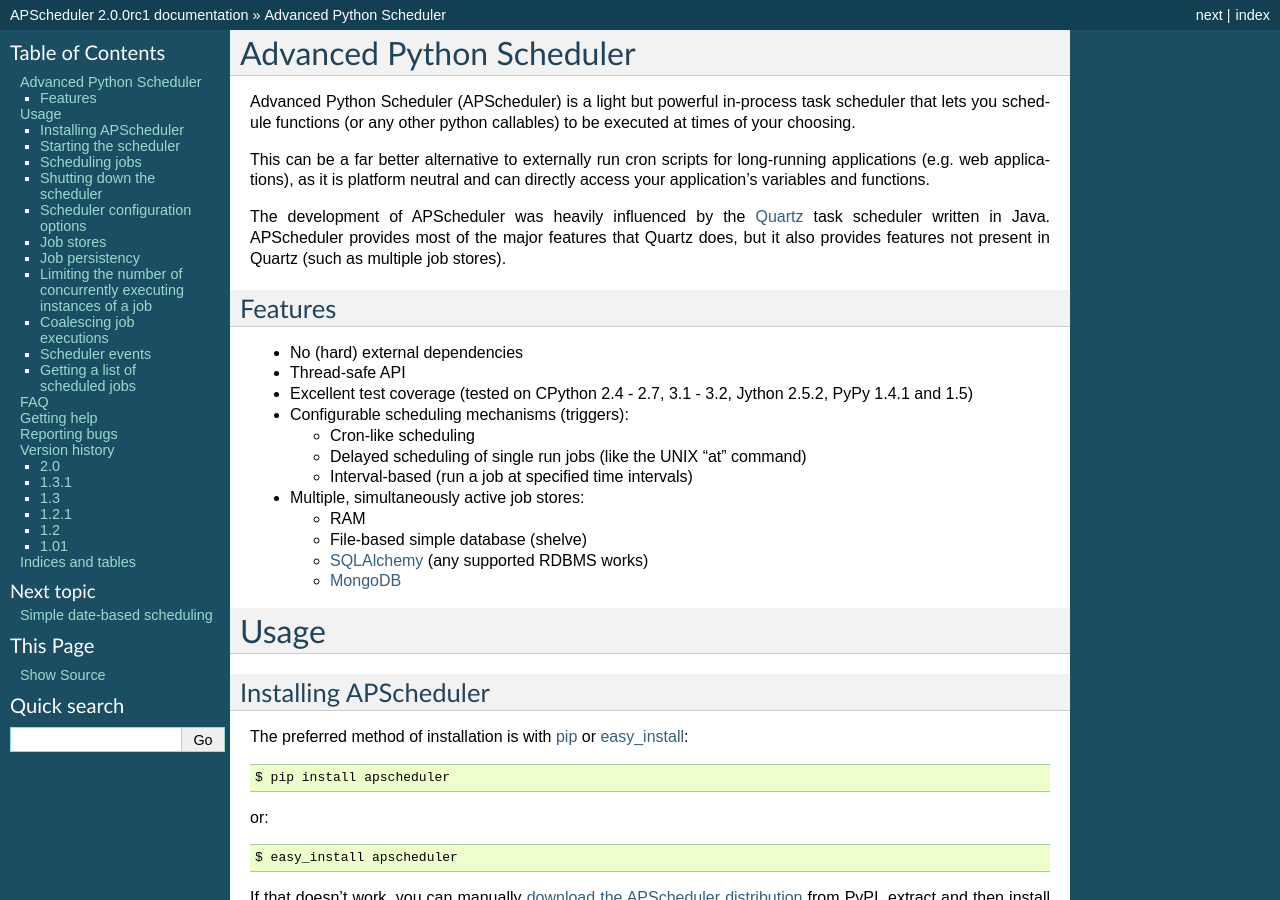
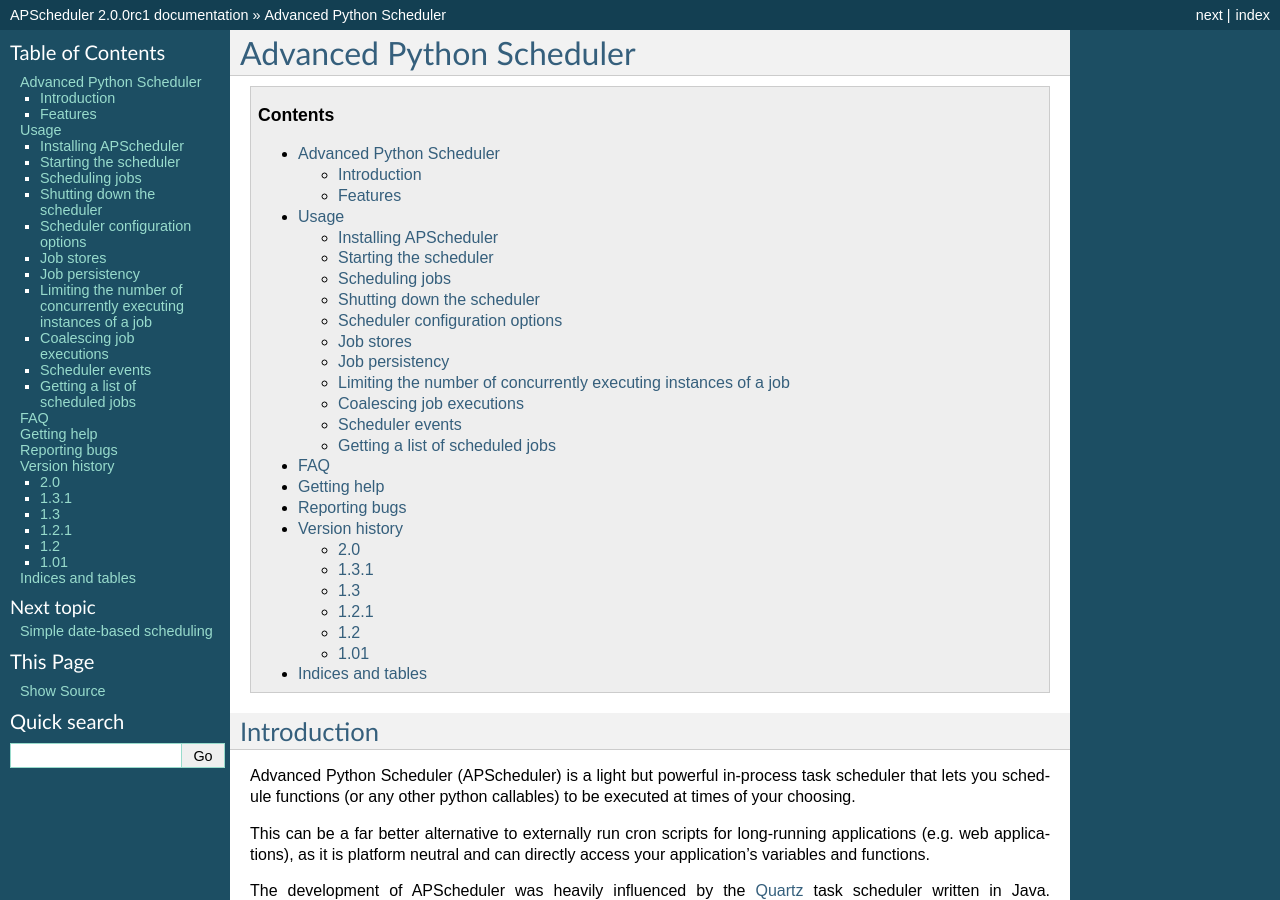
Before and after one commit to agronholm/apscheduler, a Sphinx documentation site: the page built from docs/index.rst, in a window 1280 px wide and 900 px high. Built offline with Sphinx 7.4.7, drawn with Linux system fonts in a browser that asks for light colours.

Commit message:
Added a table of contents

```diff
--- a/docs/index.rst
+++ b/docs/index.rst
@@ -1,5 +1,10 @@
 Advanced Python Scheduler
 =========================
+
+.. contents::
+
+Introduction
+------------
 
 Advanced Python Scheduler (APScheduler) is a light but powerful in-process task
 scheduler that lets you schedule functions (or any other python callables) to be
```
